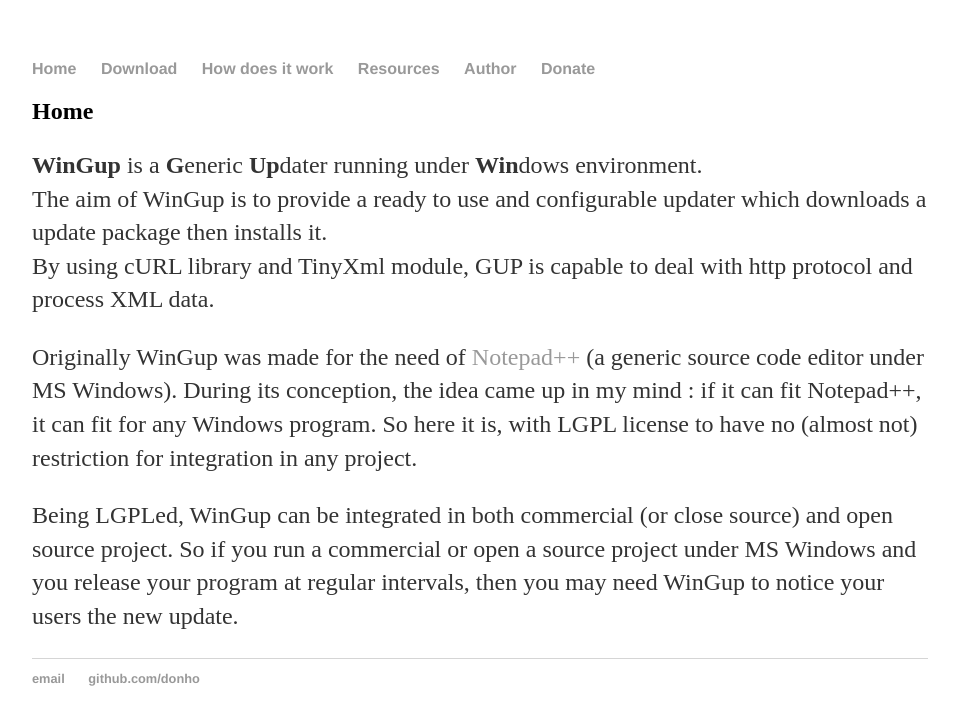
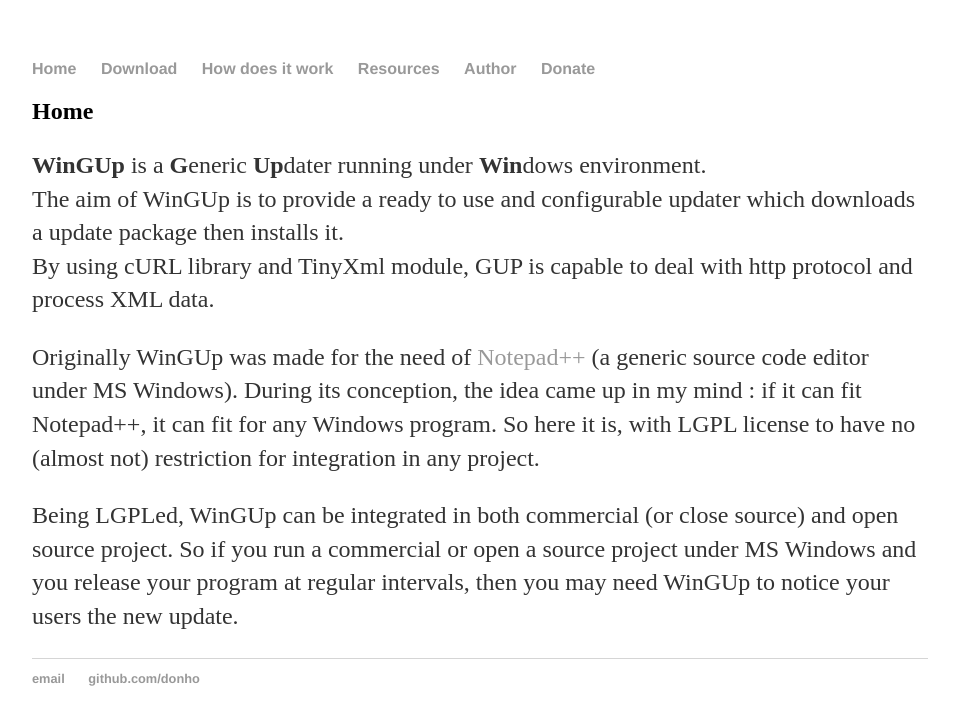
Before and after one commit to gupwin32/gupwin32.github.io, a Jekyll site: the page built from index.html, in a window 1280 px wide. Shown: the top 725 px of the page, without its empty margins (160-1116 px from the left). Built offline with Jekyll 4.4.1, drawn with Linux system fonts in a browser that asks for light colours.

```diff
--- a/_config.yml
+++ b/_config.yml
@@ -1,4 +1,4 @@
-name: WinGup
+name: WinGUp
 markdown: kramdown
 gems:
   - jekyll-sitemap
--- a/author/index.html
+++ b/author/index.html
@@ -1,6 +1,6 @@
 ---
 layout: default
-title: WinGup
+title: WinGUp
 ---
 <div class="blurb">
 
--- a/index.html
+++ b/index.html
@@ -1,22 +1,22 @@
 ---
 layout: default
-title: WinGup
+title: WinGUp
 ---
 <div class="blurb">
 <h2>Home</h2>
 <p>
-<b>WinGup</b> is a <b>G</b>eneric <b>Up</b>dater running under <b>Win</b>dows environment.<br/>
-The aim of WinGup is to provide a ready to use and configurable updater which downloads a update package then installs it.<br/>
+<b>WinGUp</b> is a <b>G</b>eneric <b>Up</b>dater running under <b>Win</b>dows environment.<br/>
+The aim of WinGUp is to provide a ready to use and configurable updater which downloads a update package then installs it.<br/>
 By using cURL library and TinyXml module, GUP is capable to deal with http protocol and process XML data.
 </p>
 <p>
-Originally WinGup was made for the need of <a href="http://notepad-plus-plus.org/" target="_blank">Notepad++</a> (a generic source code editor under MS Windows).
+Originally WinGUp was made for the need of <a href="http://notepad-plus-plus.org/" target="_blank">Notepad++</a> (a generic source code editor under MS Windows).
 During its conception, the idea came up in my mind : if it can fit Notepad++, it can fit for any Windows program.
 So here it is, with LGPL license to have no (almost not) restriction for integration in any project.
 </p>
 <p>
-  Being LGPLed, WinGup can be integrated in both commercial (or close source) and open source project.
+  Being LGPLed, WinGUp can be integrated in both commercial (or close source) and open source project.
 So if you run a commercial or open a source project under MS Windows and you release your program at
-regular intervals, then you may need WinGup to notice your users the new update.
+regular intervals, then you may need WinGUp to notice your users the new update.
 </p>
 </div><!-- /.blurb -->
--- a/resources/index.html
+++ b/resources/index.html
@@ -6,11 +6,11 @@ title: Resources
 <h2>Resources</h2>
 <p>
 <h2>Source Code Repository Access</h2>
-<p>WinGup source code repository is available on GitHub:</p>
+<p>WinGUp source code repository is available on GitHub:</p>
 <p><a href="https://github.com/donho/wingup.git" target="_blank">https://github.com/donho/wingup.git</a></p>
 <p>Your pull requests will be welcome. However, they are not always accepted for diverse reasons.<br /> Here are the guidelines for your pull requests:</p>
 <ol>
-<li>Respect WinGup coding style.</li>
+<li>Respect WinGUp coding style.</li>
 <li>Avoid to commit several features in one commit.</li>
 <li>Make your modification compact - don't reformat source code in your request. It makes code review more difficult.</li>
 </ol>
```
Also changed, not shown: how/index.html (+5 -5 lines), README.md.
